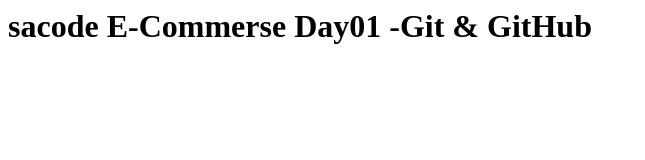
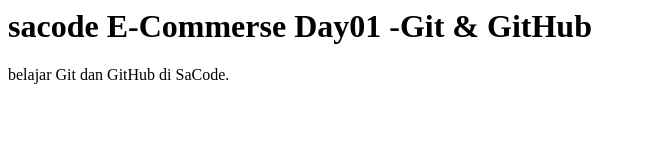
Before and after one commit to anjastabuni/sacode-e-commerse-ii-day01-anjastabuni, a plain HTML site: page index.html in a window 1280 px wide. Shown: the whole page, without its empty margins (0-645 px from the left). Drawn offline with Linux system fonts and the light colour scheme.

Commit message:
tambah paragraf

```diff
--- a/index.html
+++ b/index.html
@@ -1,3 +1,4 @@
-<h1>
-  sacode E-Commerse Day01 -Git & GitHub
-</h1>
+<h1>sacode E-Commerse Day01 -Git & GitHub</h1>
+<p>
+  belajar Git dan GitHub di SaCode.
+</p>
```
